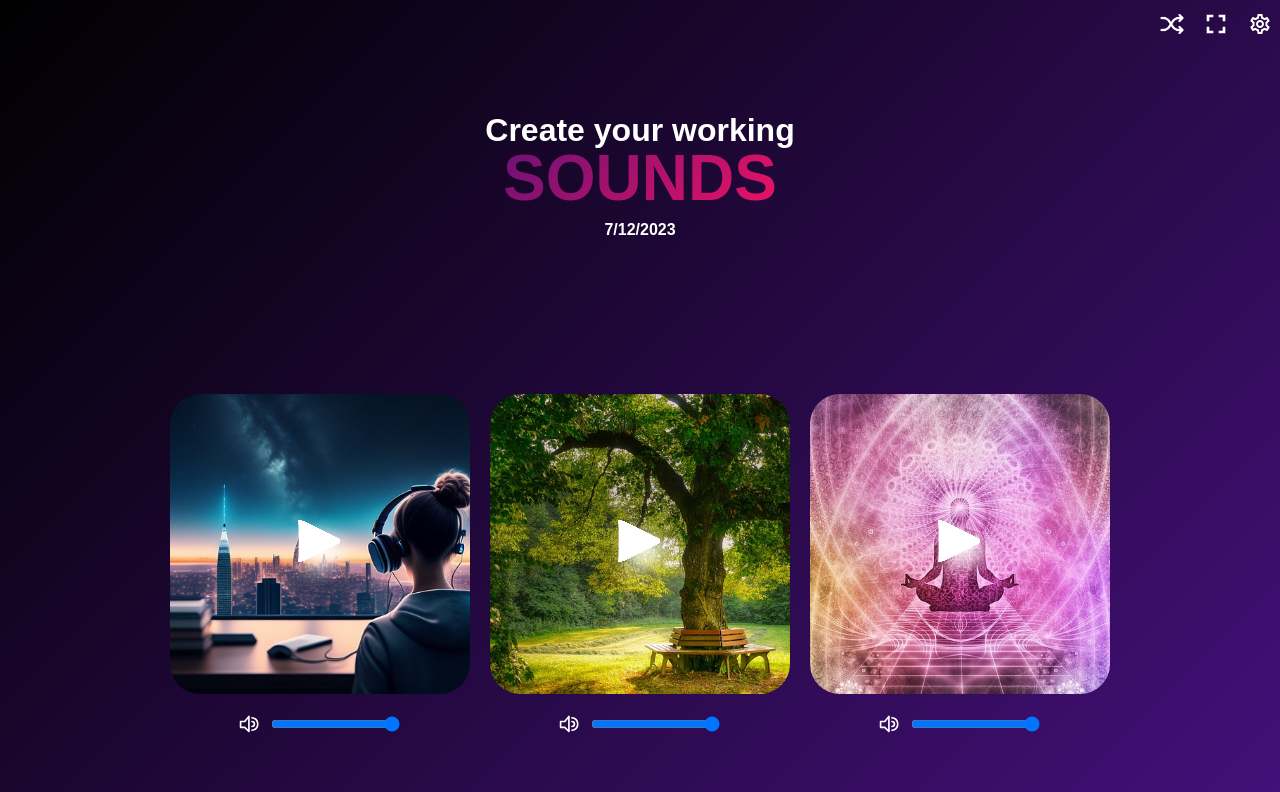
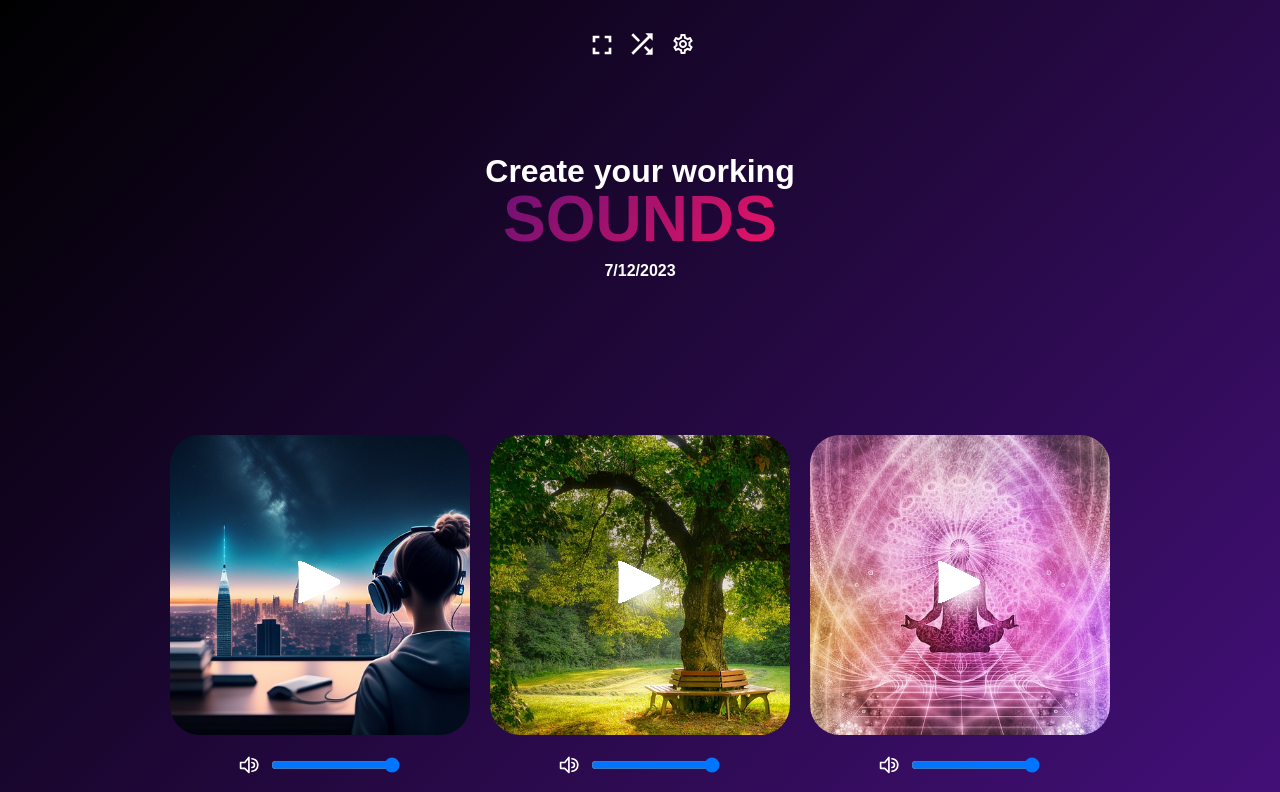
Before and after one commit to riccardobertolini/lofi-music, a Next.js app: page / in a window 1280 px wide. Shown: the top 792 px of the page. Built offline with nearby package versions, Linux system fonts and the light colour scheme.

Commit message:
feat: adjusting icons places

```diff
--- a/components/App.style.tsx
+++ b/components/App.style.tsx
@@ -64,9 +64,12 @@ export const TilesContainer = styled.div`
 
 export const Header = styled.div`
   display: flex;
-  justify-content: flex-end;
+  justify-content: center;
   align-items: center;
   gap: 8px;
+  padding: 20px;
+  max-width: 400px;
+  margin: 0 auto;
 `
 
 export const Footer = styled.div`
--- a/components/CalendarData.jsx
+++ b/components/CalendarDate.jsx
@@ -2,7 +2,7 @@ import React, { useState } from 'react'
 import { Title } from './App.style'
 import DatePicker from 'react-datepicker'
 import 'react-datepicker/dist/react-datepicker.css'
-const Datecalendar = ({ isDatePickerOpen, setDatePickerOpen }) => {
+const CalendarDate = ({ isDatePickerOpen, setDatePickerOpen }) => {
   const [currentTime, setCurrentTime] = useState(new Date())
 
   const handleDateClick = () => {
@@ -64,4 +64,4 @@ const Datecalendar = ({ isDatePickerOpen, setDatePickerOpen }) => {
   )
 }
 
-export default Datecalendar
+export default CalendarDate
--- a/components/FullScreenMode.tsx
+++ b/components/FullScreenMode.tsx
@@ -16,7 +16,7 @@ const FullScreenMode = () => {
     <IconButton onClick={toggleFullScreen}>
       {isFullScreen ? (
         <FullscreenExitOutlined
-          sx={{ fontSize: '32px', color: MuiVariants.NEUTRAL }}
+          sx={{ fontSize: '32px',  color: MuiVariants.NEUTRAL }}
         />
       ) : (
         <FullscreenOutlined
--- a/components/SettingModal.style.tsx
+++ b/components/SettingModal.style.tsx
@@ -1,6 +1,8 @@
 import styled from 'styled-components'
 
-export const Container = styled.div``
+export const Container = styled.div`
+margin-left: 5px;
+`
 
 export const ModalWrapper = styled.div`
   z-index: 10;
--- a/components/Shuffler.style.tsx
+++ b/components/Shuffler.style.tsx
@@ -6,9 +6,7 @@ export const Container = styled.div`
     width: 36px;
     cursor: pointer;
     color: #fff;
-    position: absolute;
-    top: 6px;
-    right: 90px;
+    position: relative;
     content: "";
     background-size: contain;
     background-image: url('/img/shuffle.png');
@@ -20,8 +18,6 @@ export const Container = styled.div`
     .shuffler {
       height: 35px;
       width: 35px;
-      top: 10px;
-      right: 80px;
     }
   }
 `;
--- a/components/Shuffler.tsx
+++ b/components/Shuffler.tsx
@@ -1,5 +1,7 @@
 import React from 'react';
 import {Container} from './Shuffler.style'
+import {MuiVariants} from "../constants/colors";
+import ShuffleIcon from '@mui/icons-material/Shuffle';
 
 const Shuffler = ({ setRandomTracks, totalTracks }: { setRandomTracks: (value: number[]) => void, totalTracks: number }) => {
     const getMultipleRandomTracks = (arr: number[], num: number) => {
@@ -13,9 +15,11 @@ const Shuffler = ({ setRandomTracks, totalTracks }: { setRandomTracks: (value: n
 
     return (
         <Container>
-            <div className="shuffler" onClick={
+            <ShuffleIcon onClick={
                 () => setRandomTracks(getMultipleRandomTracks(Array.from(Array(totalTracks).keys()), 3))
-            } />
+            }
+                sx={{ fontSize: '32px',  color: MuiVariants.NEUTRAL }}
+            />
         </Container >
     );
 };
--- /dev/null
+++ b/data/musicList.ts
@@ -0,0 +1,62 @@
+export const musicList:({imageSrc:string, src: string})[] = [
+    {
+        imageSrc: '/img/lofi.jpg',
+        src: '/audio/empty-mind-118973.mp3',
+    },
+    {
+        imageSrc: '/img/forest.jpg',
+        src: '/audio/forest_sounds.mp3',
+    },
+    {
+        imageSrc: '/img/relax.jpg',
+        src: '/audio/relaxing.mp3',
+    },
+    {
+        imageSrc: '/img/cat.jpg',
+        src: '/audio/cat.mp3',
+    },
+    {
+        imageSrc: '/img/rain.jpg',
+        src: '/audio/rain.mp3',
+    },
+    {
+        imageSrc: '/img/sea.jpg',
+        src: '/audio/sea.mp3',
+    },
+    {
+        imageSrc: '/img/Thunder.jpg',
+        src: '/audio/thunder.mp3',
+    },
+    {
+        imageSrc: '/img/city.jpg',
+        src: '/audio/relaxed-city.mp3',
+    },
+    {
+        imageSrc: '/img/zen_bells.jpg',
+        src: '/audio/zen_bells.mp3',
+    },
+    {
+        imageSrc: '/img/meadow.jpg',
+        src: '/audio/meadow.mp3',
+    },
+    {
+        imageSrc: '/img/desert.jpg',
+        src: '/audio/desert.mp3',
+    },
+    {
+        imageSrc: '/img/mountain.jpg',
+        src: '/audio/mountain.mp3',
+    },
+    {
+        imageSrc: '/img/thunderstorm.jpg',
+        src: '/audio/thunderstorm.mp3',
+    },
+    {
+        imageSrc: '/img/bells.jpg',
+        src: '/audio/bells.mp3',
+    },
+    {
+        imageSrc: '/img/subway.jpg',
+        src: '/audio/subway.mp3',
+    },
+]
--- a/next.config.js
+++ b/next.config.js
@@ -6,6 +6,7 @@ module.exports = {
     config.resolve.alias['@/components'] = path.join(__dirname, 'components')
     config.resolve.alias['@/pages'] = path.join(__dirname, 'pages')
     config.resolve.alias['@/utils'] = path.join(__dirname, 'utils')
+    config.resolve.alias['@/data'] = path.join(__dirname, 'data')
     config.resolve.alias['@/constants'] = path.join(__dirname, 'constants')
 
     return config
--- a/pages/index.js
+++ b/pages/index.js
@@ -4,74 +4,13 @@ import MusicTiles from '@/components/MusicTiles'
 import SettingModal from '@/components/SettingModal'
 import FullScreenMode from '@/components/FullScreenMode'
 import Shuffler from '@/components/Shuffler'
-import Datecalendar from '../components/CalendarData'
+import CalendarDate from '../components/CalendarDate'
 import PrefetchImages from '@/components/PrefetchImages'
+import {musicList} from '@/data/musicList'
 
 export default function Home() {
   const [randomTracks, setRandomTracks] = useState([])
   const [isDatePickerOpen, setDatePickerOpen] = useState(false)
-  const musicList = [
-    {
-      imageSrc: '/img/lofi.jpg',
-      src: '/audio/empty-mind-118973.mp3',
-    },
-    {
-      imageSrc: '/img/forest.jpg',
-      src: '/audio/forest_sounds.mp3',
-    },
-    {
-      imageSrc: '/img/relax.jpg',
-      src: '/audio/relaxing.mp3',
-    },
-    {
-      imageSrc: '/img/cat.jpg',
-      src: '/audio/cat.mp3',
-    },
-    {
-      imageSrc: '/img/rain.jpg',
-      src: '/audio/rain.mp3',
-    },
-    {
-      imageSrc: '/img/sea.jpg',
-      src: '/audio/sea.mp3',
-    },
-    {
-      imageSrc: '/img/Thunder.jpg',
-      src: '/audio/thunder.mp3',
-    },
-    {
-      imageSrc: '/img/city.jpg',
-      src: '/audio/relaxed-city.mp3',
-    },
-    {
-      imageSrc: '/img/zen_bells.jpg',
-      src: '/audio/zen_bells.mp3',
-    },
-    {
-      imageSrc: '/img/meadow.jpg',
-      src: '/audio/meadow.mp3',
-    },
-    {
-      imageSrc: '/img/desert.jpg',
-      src: '/audio/desert.mp3',
-    },
-    {
-      imageSrc: '/img/mountain.jpg',
-      src: '/audio/mountain.mp3',
-    },
-    {
-      imageSrc: '/img/thunderstorm.jpg',
-      src: '/audio/thunderstorm.mp3',
-    },
-    {
-      imageSrc: '/img/bells.jpg',
-      src: '/audio/bells.mp3',
-    },
-    {
-      imageSrc: '/img/subway.jpg',
-      src: '/audio/subway.mp3',
-    },
-  ]
 
   const handleClose = () => {
     if (isDatePickerOpen) {
@@ -95,7 +34,7 @@ export default function Home() {
         Create your working <div>sounds</div>
       </Title>
 
-      <Datecalendar isDatePickerOpen={isDatePickerOpen} setDatePickerOpen={setDatePickerOpen} />
+      <CalendarDate isDatePickerOpen={isDatePickerOpen} setDatePickerOpen={setDatePickerOpen} />
       <MusicTiles musicList={musicList} randomTracks={randomTracks} />
       <Footer>
         <a href="https://github.com/riccardobertolini/lofi-music">
```
